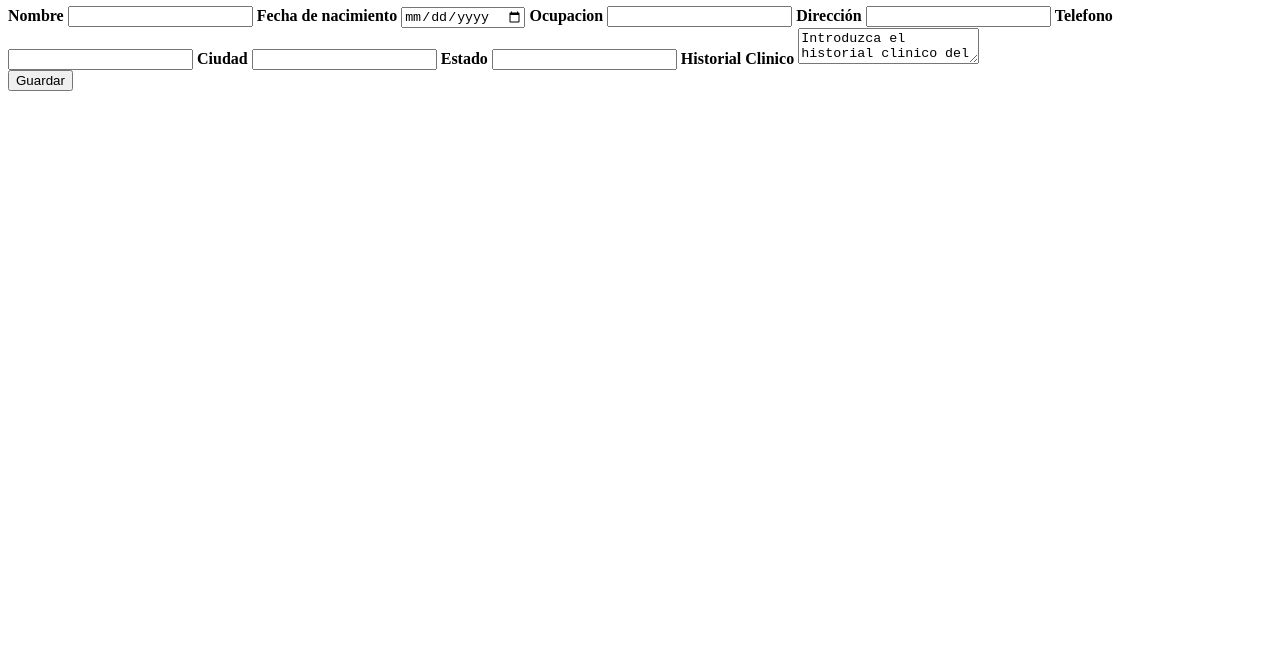
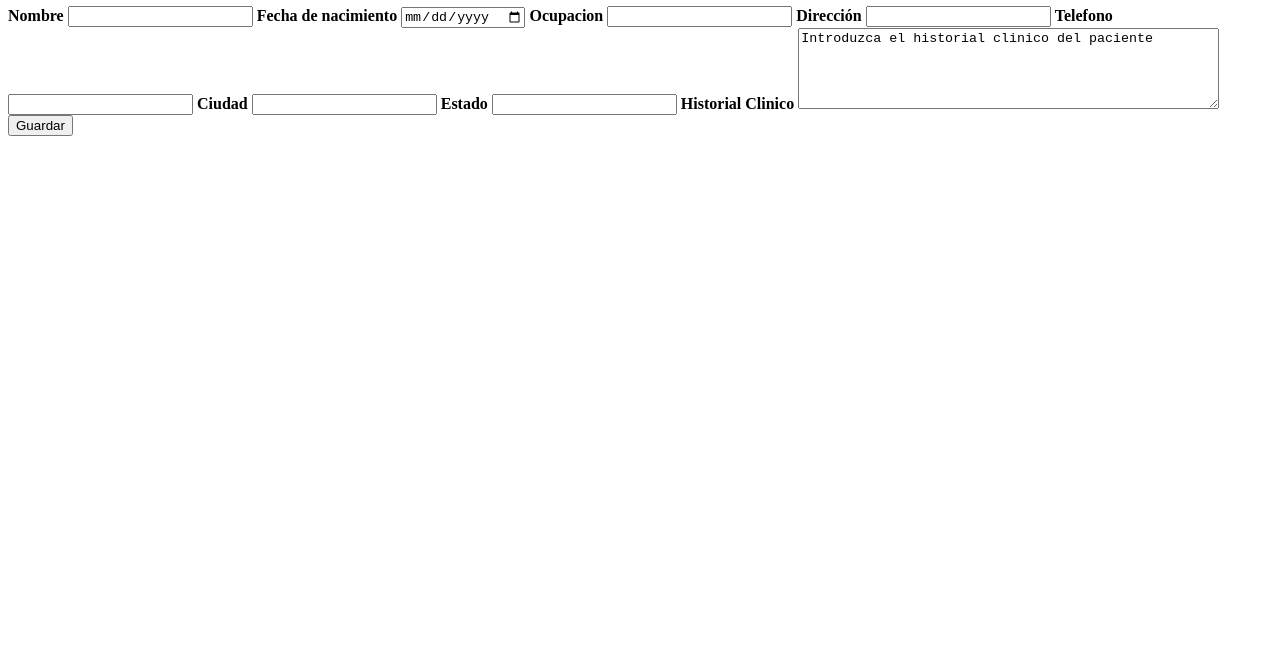
Before and after one commit to JP1997/FinalProject, a website: page public/uform.html in a window 1280 px wide. Shown: the part 132-800 px from the top of the page. Drawn offline with nearby package versions, Linux system fonts and the light colour scheme.

Commit message:
refresh5.3

```diff
--- a/public/uform.html
+++ b/public/uform.html
@@ -19,7 +19,7 @@
 					Nuevo Paciente
 				</h1>
 
-		<form>
+		<form class="pacienteForm">
 
 				<label for="Nombre">
 					<b>
@@ -75,7 +75,7 @@
 						Historial Clinico
 					</b>
 				</label>
-				<textarea class="historialClinico">Introduzca el historial clinico del paciente </textarea>
+				<textarea class="historialClinico" rows="5" cols="50">Introduzca el historial clinico del paciente </textarea>
 
 				<div>
 				<button type="submit" class="submitButton">
```
